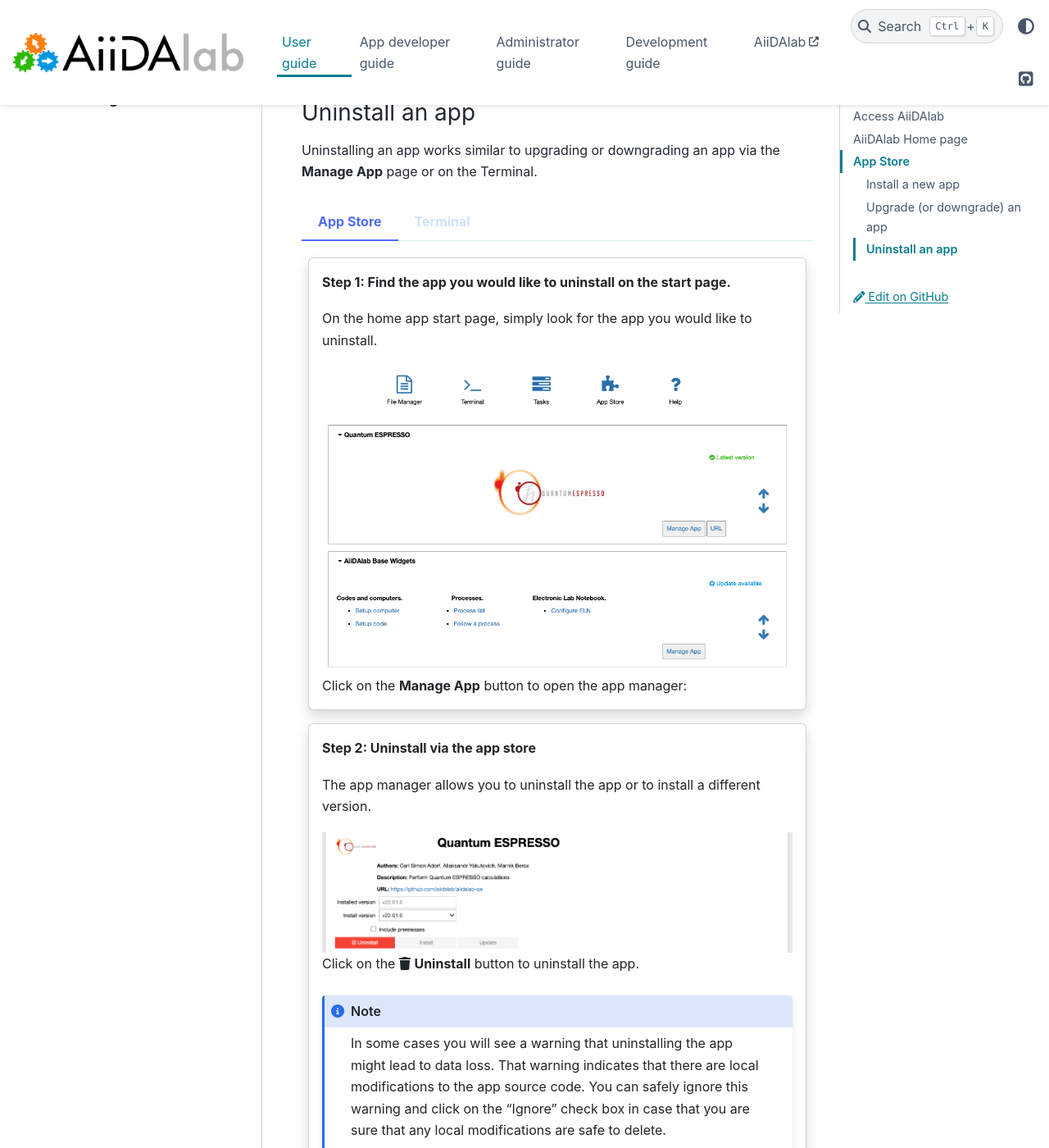
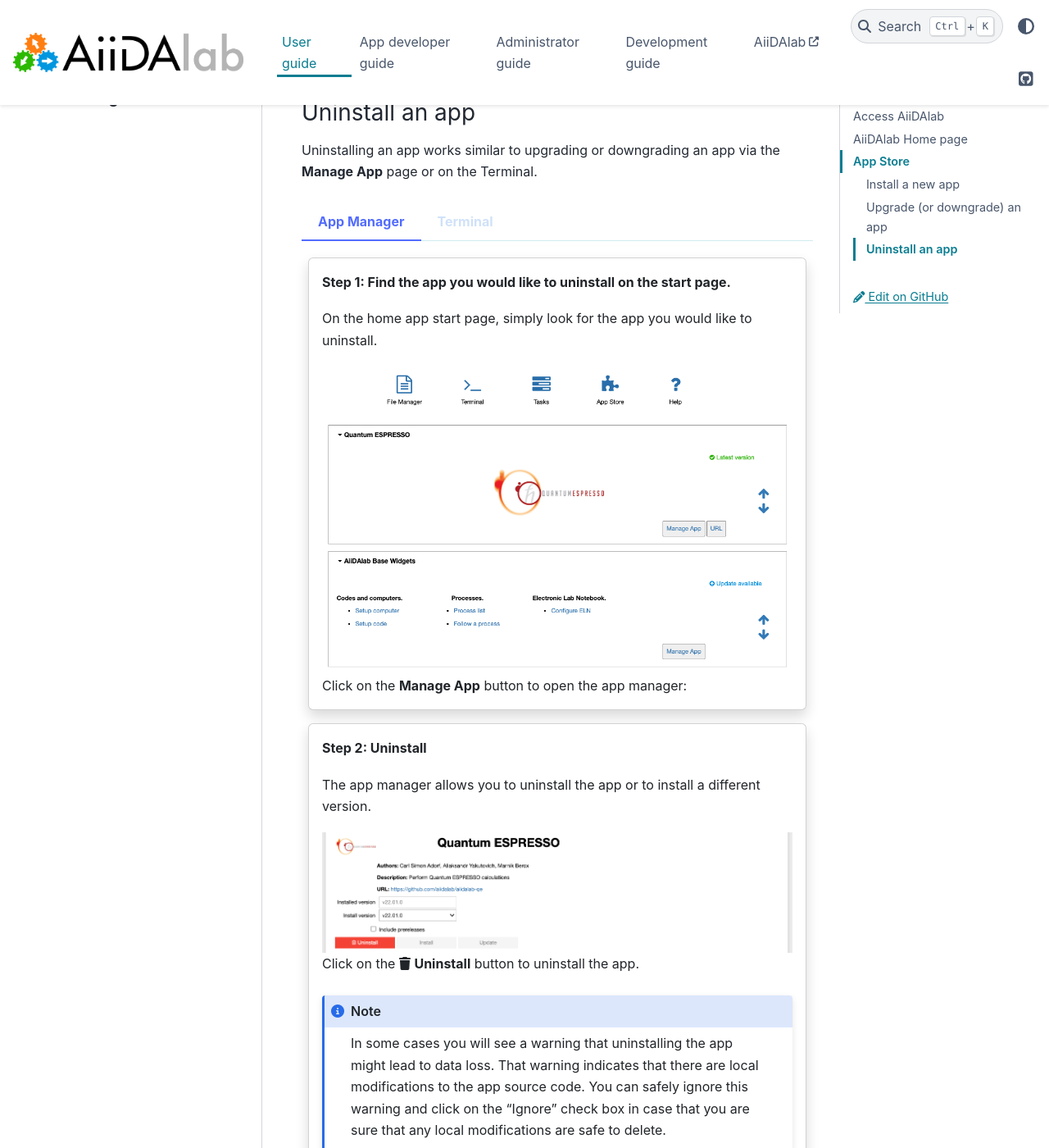
Before and after one commit to aiidalab/aiidalab, a Sphinx documentation site: the page built from docs/source/usage/index.rst, in a window 1280 px wide and 1400 px high, scrolled down 5591 px. Shown: the whole window at 82% size. Built offline with Sphinx 7.4.7 and the PyData theme 0.15.4, drawn with Linux system fonts in a browser that asks for light colours; pages that are not in the unit, such as notebooks, are missing from menus; some of the changed text lies outside the part shown.

Commit message:
Use term 'App Manager' instead of 'App Store'.
Within the "App Store" section to avoid confusion.

```diff
--- a/docs/source/usage/index.rst
+++ b/docs/source/usage/index.rst
@@ -104,7 +104,7 @@ Install a new app
 
 You can install new apps either using the graphical user interface via the :fa:`puzzle-piece` **App Store** or on the command line (:fa:`terminal` **Terminal**).
 
-.. tabbed:: App Store
+.. tabbed:: App Manager
 
     .. panels::
        :container: container-lg pb-3
@@ -187,7 +187,7 @@ You can install new apps either using the graphical user interface via the :fa:`
 Upgrade (or downgrade) an app
 =============================
 
-.. tabbed:: App Store
+.. tabbed:: App Manager
 
     .. panels::
        :container: container-lg pb-3
@@ -237,7 +237,7 @@ Uninstall an app
 
 Uninstalling an app works similar to upgrading or downgrading an app via the **Manage App** page or on the Terminal.
 
-.. tabbed:: App Store
+.. tabbed:: App Manager
 
     .. panels::
        :container: container-lg pb-3
@@ -253,7 +253,7 @@ Uninstalling an app works similar to upgrading or downgrading an app via the **M
 
        ---
 
-       **Step 2: Uninstall via the app store**
+       **Step 2: Uninstall**
 
        The app manager allows you to uninstall the app or to install a different version.
 
```
